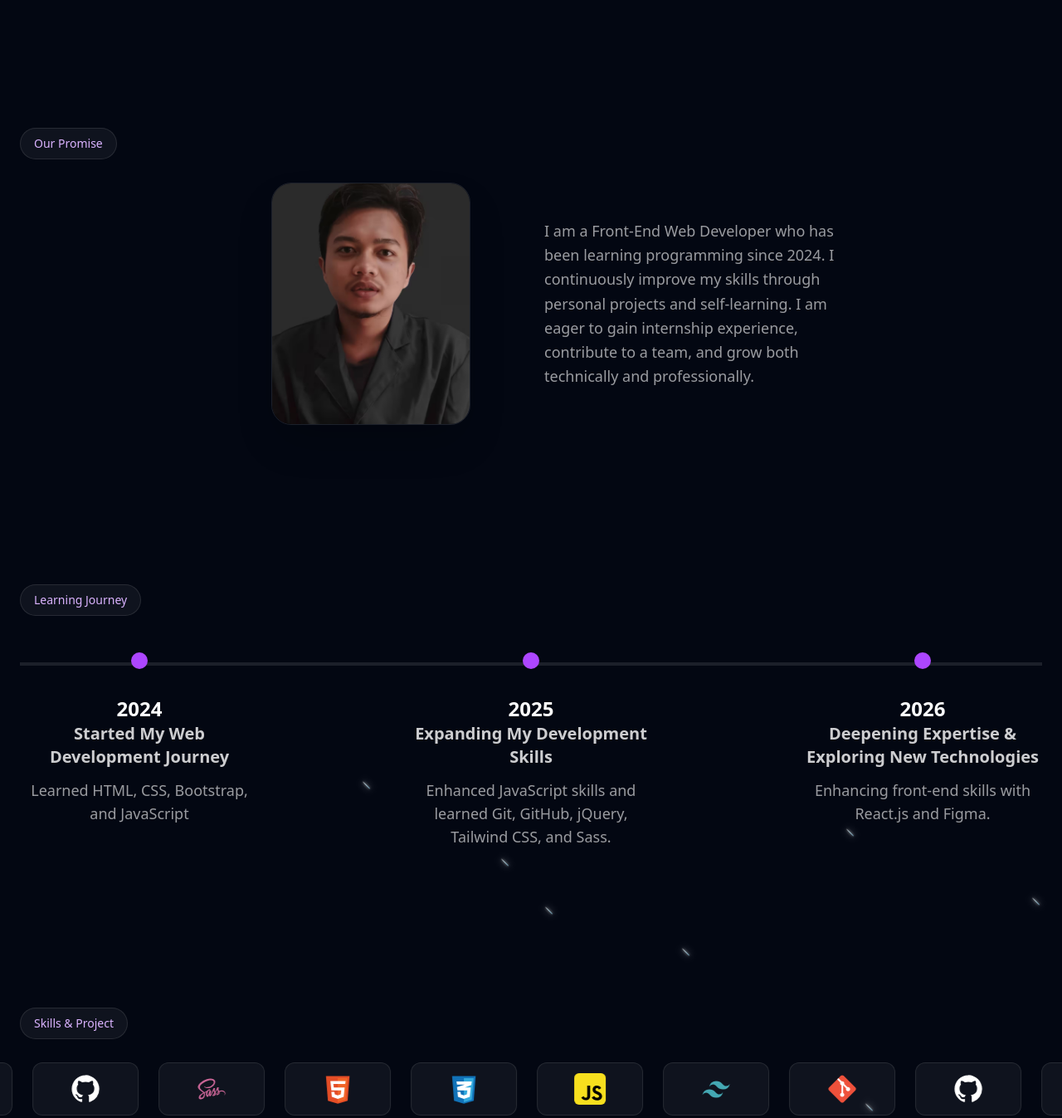
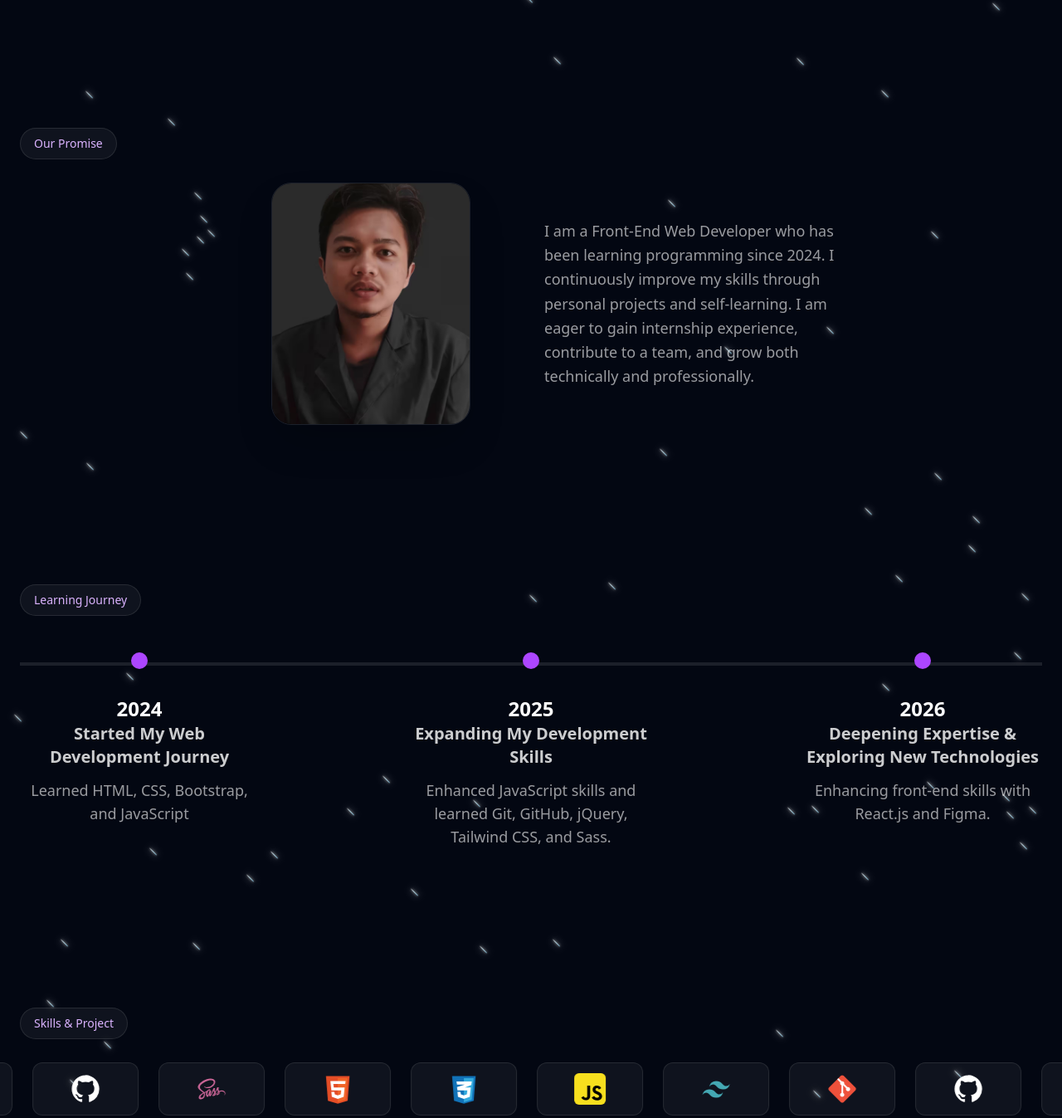
Before and after one commit to RayhanDev9/portfolio-v3, a website: page index.html in a window 1280 px wide. Shown: the part 822-2169 px from the top of the page at 83% size. Drawn offline with Linux system fonts and the light colour scheme; animation ran at ten frames a second.

Commit message:
feat : nambah fiture rain

```diff
--- a/index.html
+++ b/index.html
@@ -10,21 +10,8 @@
   </head>
   <body class="text-white antialiased bg-gray-950 overflow-x-hidden relative">
     <div
-      class="container-rain absolute inset-0 w-screen h-full pointer-events-none z-20 overflow-hidden"
-    >
-      <div
-        class="rain"
-        style="--top: 10px; --speed: 2s; --geserX: 20vw; --geserY: -10px"
-      ></div>
-      <div
-        class="rain"
-        style="--top: 50px; --speed: 1.5s; --geserX: 50vw; --geserY: -10px"
-      ></div>
-      <div
-        class="rain"
-        style="--top: 100px; --speed: 2.5s; --geserX: 80vw; --geserY: -10px"
-      ></div>
-    </div>
+      class="container-rain absolute inset-0 w-screen h-full pointer-events-none -z-50 overflow-hidden"
+    ></div>
     <header class="relative z-50">
       <nav
         class="hidden absolute left-1/2 top-7 z-30 lg:flex -translate-x-1/2 items-center gap-7 rounded-full border border-white/10 bg-white/5 px-3 py-2 text-sm text-white/80 backdrop-blur-md fixed"
@@ -148,7 +135,7 @@
       </nav>
     </header>
 
-    <main class="overflow-hidden">
+    <main class="overflow-hidden z-10">
       <!-- GRID COURSOR START-->
       <div
         id="gridCursor"
--- a/js/script.js
+++ b/js/script.js
@@ -379,87 +379,76 @@ const contact = () => {
 contact();
 
 const rainLogic = () => {
-  // 1. Audio Hujan (Ditambahkan .play() dan perbaikan typo path)
-  // const voiceRain = () => {
-  //   const audioRain = new Audio("./asset/audio/rain.mp3");
-
-  //   audioRain.volume = 0.01; // Sesuai catatan Anda
-  //   audioRain.loop = true;
-
-  //   // Putar audio (catatan: browser biasanya meminta interaksi user terlebih dahulu sebelum play otomatis)
-  //   audioRain
-  //     .play()
-  //     .catch((err) =>
-  //       console.log(
-  //         "Audio dimatikan otomatis oleh browser sampai ada interaksi user.",
-  //       ),
-  //     );
-  // };
-
-  // 2. Jumlah hujan berdasarkan lebar layar
-  const rainFall = () => {
+  // 1. Batasi jumlah maksimal hujan yang boleh ada di layar
+  const maxRainCount = () => {
     const screnx = window.innerWidth;
     return Math.floor(Number(screnx) / 10);
   };
 
-  // 3. Posisi random untuk X (Horizontal)
+  // 2. Posisi random untuk X (Horizontal)
   const randomValueX = () => {
     const screnx = window.innerWidth;
     return Math.floor(Math.random() * Number(screnx));
   };
 
-  // 4. Posisi random untuk Y (Vertical) - Menggunakan scrollHeight agar mencakup seluruh panjang halaman!
+  // 3. Posisi random untuk Y (Vertical) - Menggunakan scrollHeight
   const randomValueY = () => {
     const totalHeight = document.documentElement.scrollHeight;
     return Math.floor(Math.random() * totalHeight);
   };
 
-  // 5. Speed hujan
+  // 4. Speed hujan SLOW MOTION yang stabil
   const speedRain = () => {
     const totalHeight = document.documentElement.scrollHeight;
 
-    // Base speed: per 1000px tinggi halaman, butuh waktu sekitar 2 - 4 detik
-    const baseSpeed = (totalHeight / 1000) * 2;
+    // Angka diganti ke 8 agar pas (tidak macet total seperti 900).
+    // Berarti per 1000px tinggi web, butuh sekitar 8-10 detik untuk jatuh.
+    const baseSpeed = (totalHeight / 1000) * 8;
 
-    // Beri sedikit random variasi agar kecepatan tiap tetesan berbeda tipis
-    return baseSpeed + Math.random() * 2;
+    return baseSpeed + Math.random() * 3;
   };
 
-  // 6. Membuat elemen di container-rain
-  const createRainDrop = () => {
+  // 5. Membuat satu tetes hujan & langsung pasang CSS-nya
+  const spawnRainDrop = () => {
     const containerRain = document.querySelector(".container-rain");
-    if (!containerRain) return; // Proteksi jika container tidak ditemukan
+    if (!containerRain) return;
 
-    const html = '<div class="rain"></div>';
-    containerRain.insertAdjacentHTML("beforeend", html);
+    // Cek jika jumlah hujan di layar sudah terlalu banyak, jangan bikin baru lagi
+    const currentRain = containerRain.querySelectorAll(".rain");
+    if (currentRain.length >= maxRainCount()) return;
+
+    // Buat elemen baru
+    const rainDrop = document.createElement("div");
+    rainDrop.classList.add("rain");
+
+    // Pasang property CSS langsung ke elemen yang baru dibuat (lebih aman daripada :last-child)
+    rainDrop.style.setProperty("--speed", `${speedRain()}s`);
+    rainDrop.style.setProperty("--geserX", `${randomValueX()}px`);
+    rainDrop.style.setProperty("--top", `${randomValueY()}px`);
+    rainDrop.style.setProperty("--geserY", `-20px`);
+
+    // Beri delay acak super tipis agar terasa lebih halus organiknya
+    rainDrop.style.animationDelay = `${Math.random() * 0.5}s`;
+
+    // Masukkan ke container
+    containerRain.appendChild(rainDrop);
   };
 
-  // 7. Mengatur property CSS
-  const setCss = () => {
-    const rain = document.querySelector(".rain:last-child");
-    if (!rain) return;
-
-    // Set kecepatan dan delay random agar jatuhnya tidak berbarengan
-    rain.style.setProperty("--speed", `${speedRain()}s`);
-    rain.style.animationDelay = `${Math.random() * 2}s`;
-
-    // Kirim ke CSS variable
-    rain.style.setProperty("--geserX", `${randomValueX()}px`);
-
-    // Agar hujan jatuh natural dari atas halaman, berikan posisi awal --top dari nilai Y yang diacak
-    // Dan biarkan --geserY tetap kecil atau koordinat relatif agar translasinya lurus.
-    rain.style.setProperty("--top", `${randomValueY()}px`);
-    rain.style.setProperty("--geserY", `-20px`);
-  };
-
-  // Loop pembuatan hujan
-  for (let i = 0; i < rainFall(); i++) {
-    createRainDrop();
-    setCss();
-  }
-
-  // voiceRain();
+  // KUNCI UTAMA: Mengganti loop 'for' dengan interval waktu (Interval Spawning)
+  // Fungsi spawnRainDrop akan dipanggil setiap 40 milidetik (muncul bergantian, tidak barengan)
+  const rainInterval = setInterval(() => {
+    const containerRain = document.querySelector(".container-rain");
+    if (containerRain) {
+      const currentRain = containerRain.querySelectorAll(".rain");
+      if (currentRain.length >= maxRainCount()) {
+        // Jika kapasitas hujan maksimal sudah terpenuhi, hentikan interval pembuatannya
+        clearInterval(rainInterval);
+      } else {
+        spawnRainDrop();
+      }
+    }
+  }, 40); // Ubah angka 40 ini (makin kecil makin cepat badainya kumpul)
 };
 
-// Jalankan fungsi setelah DOM sepenuhnya termuat agar target container terbaca
+// Jalankan fungsi setelah halaman siap
 document.addEventListener("DOMContentLoaded", rainLogic);
```
Also changed, not shown: css/output.css.
